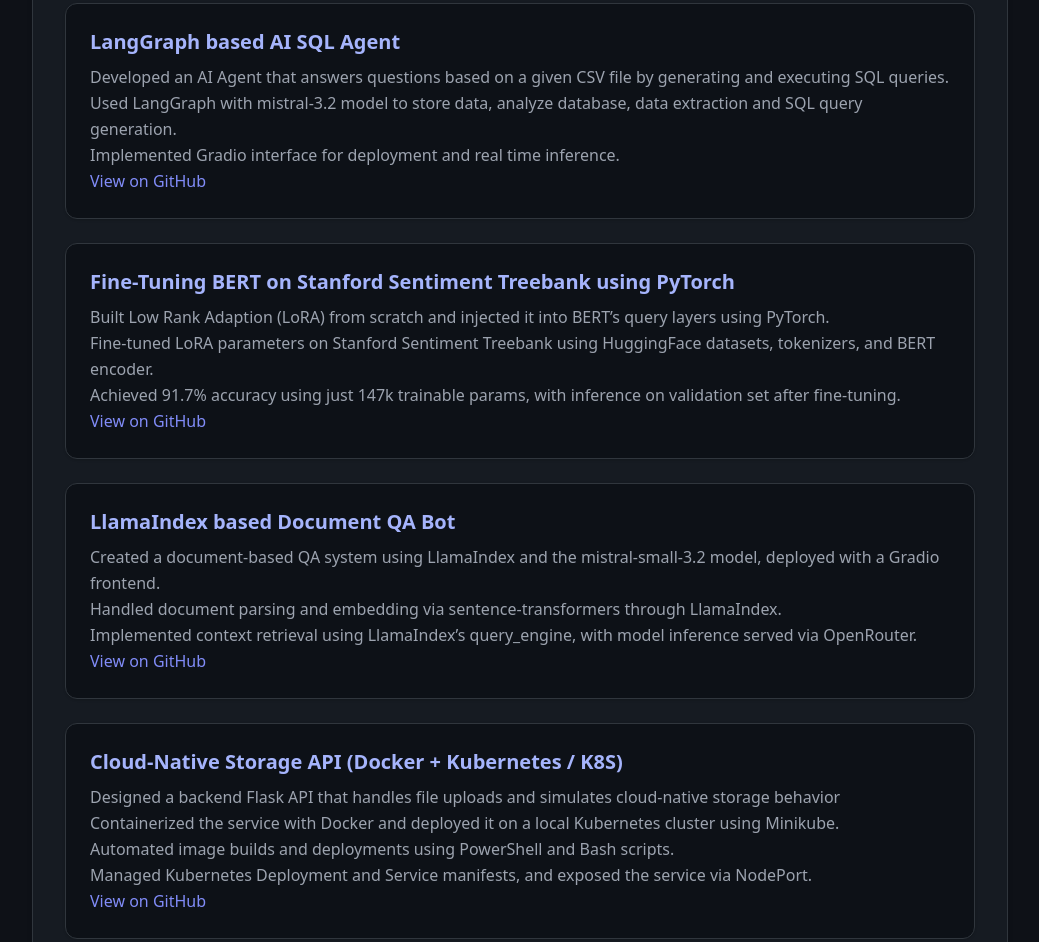
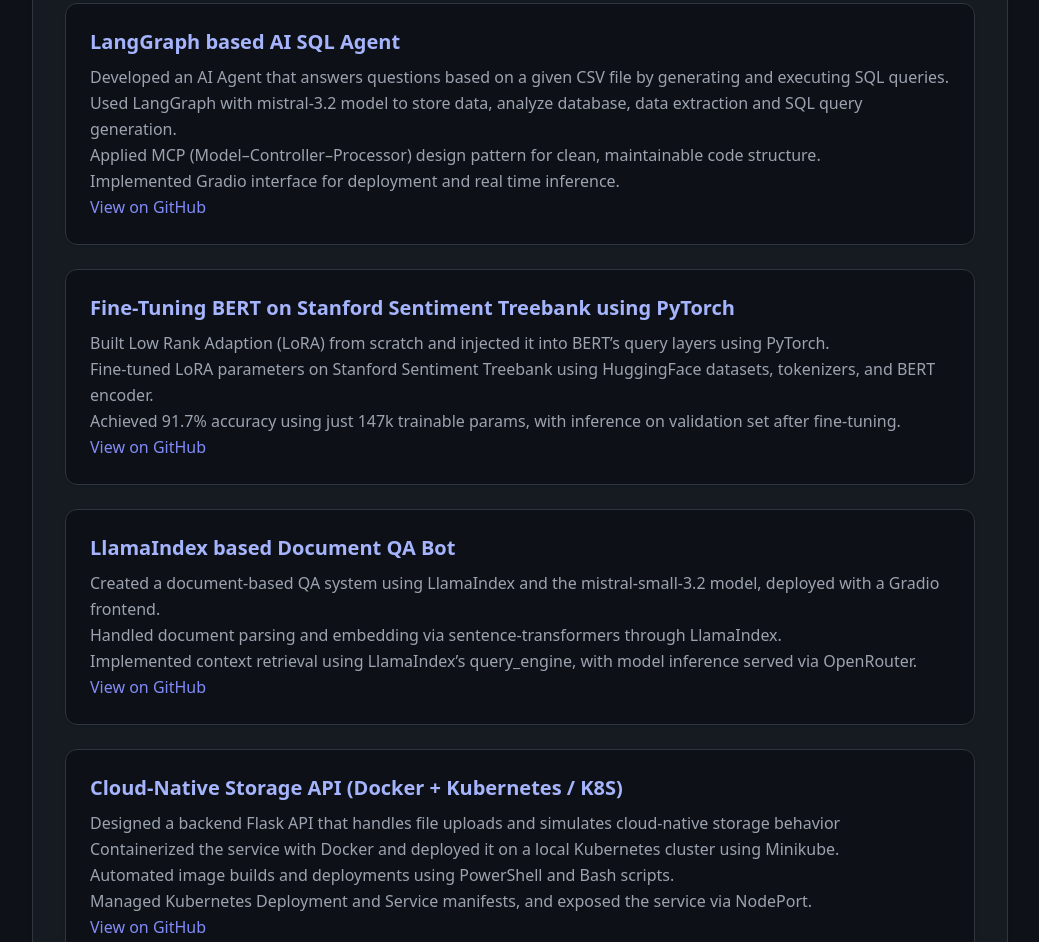
Before and after one commit to ArjunJagdale/ArjunJagdale.github.io, a plain HTML site: page index.html in a window 1280 px wide. Shown: the part 1880-2822 px from the top of the page, without its empty margins (120-1159 px from the left). Drawn offline with nearby package versions, Linux system fonts and the light colour scheme.

Commit message:
Update index.html

```diff
--- a/index.html
+++ b/index.html
@@ -222,6 +222,7 @@
             <h3 class="font-semibold text-xl text-indigo-300 mb-2">LangGraph based AI SQL Agent</h3>
             <p class="text-gray-400">Developed an AI Agent that answers questions based on a given CSV file by generating and executing SQL queries.</p>
             <p class="text-gray-400">Used LangGraph with mistral-3.2 model to store data, analyze database, data extraction and SQL query generation. </p>
+            <p class="text-gray-400">Applied MCP (Model–Controller–Processor) design pattern for clean, maintainable code structure.</p>
             <p class="text-gray-400">Implemented Gradio interface for deployment and real time inference.</p>
             <a href="https://github.com/ArjunJagdale/AI-SQL-Agent-Powered-by-LangGraph-Mistral-" class="text-indigo-400 hover:underline font-medium">View on GitHub</a>
           </div>
```
